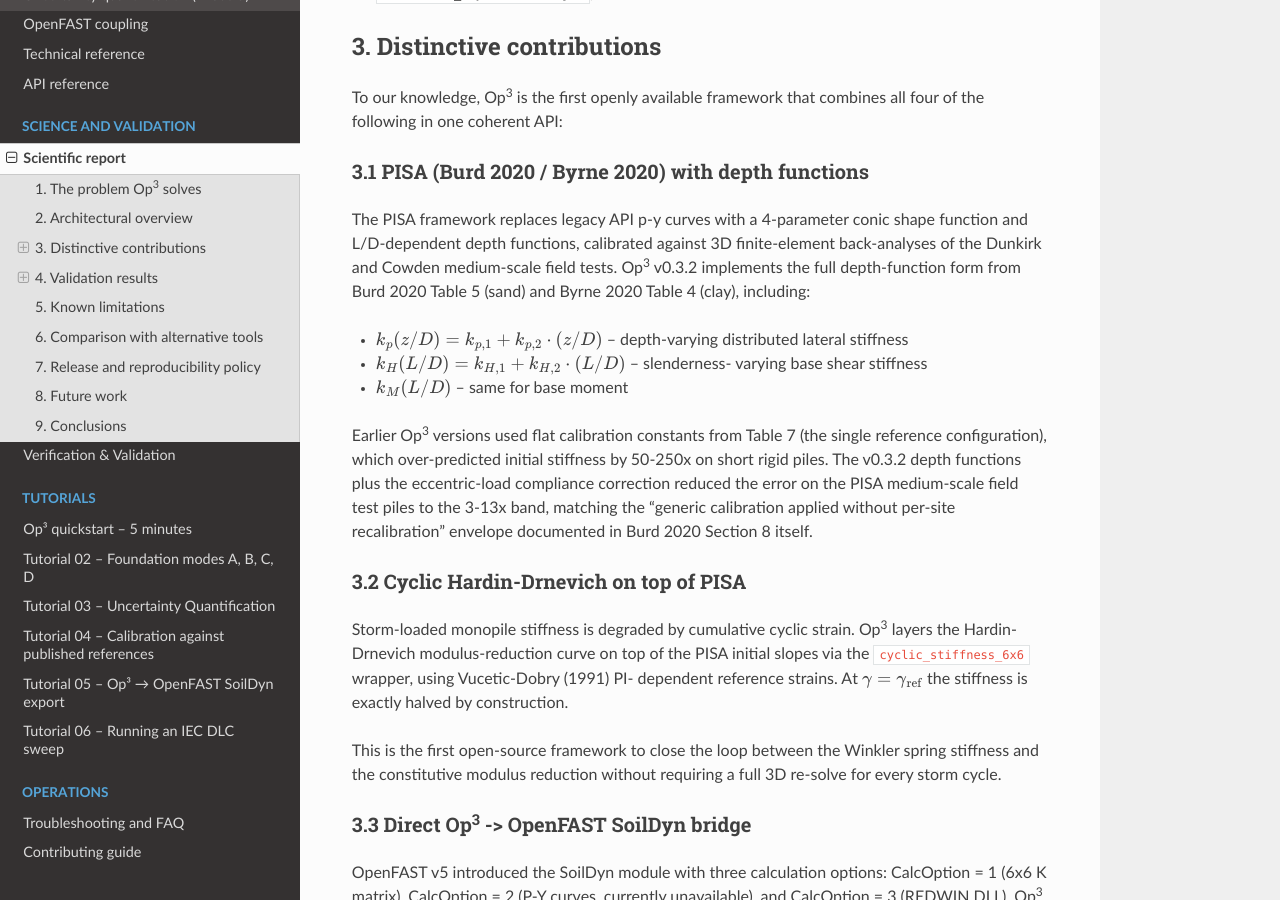
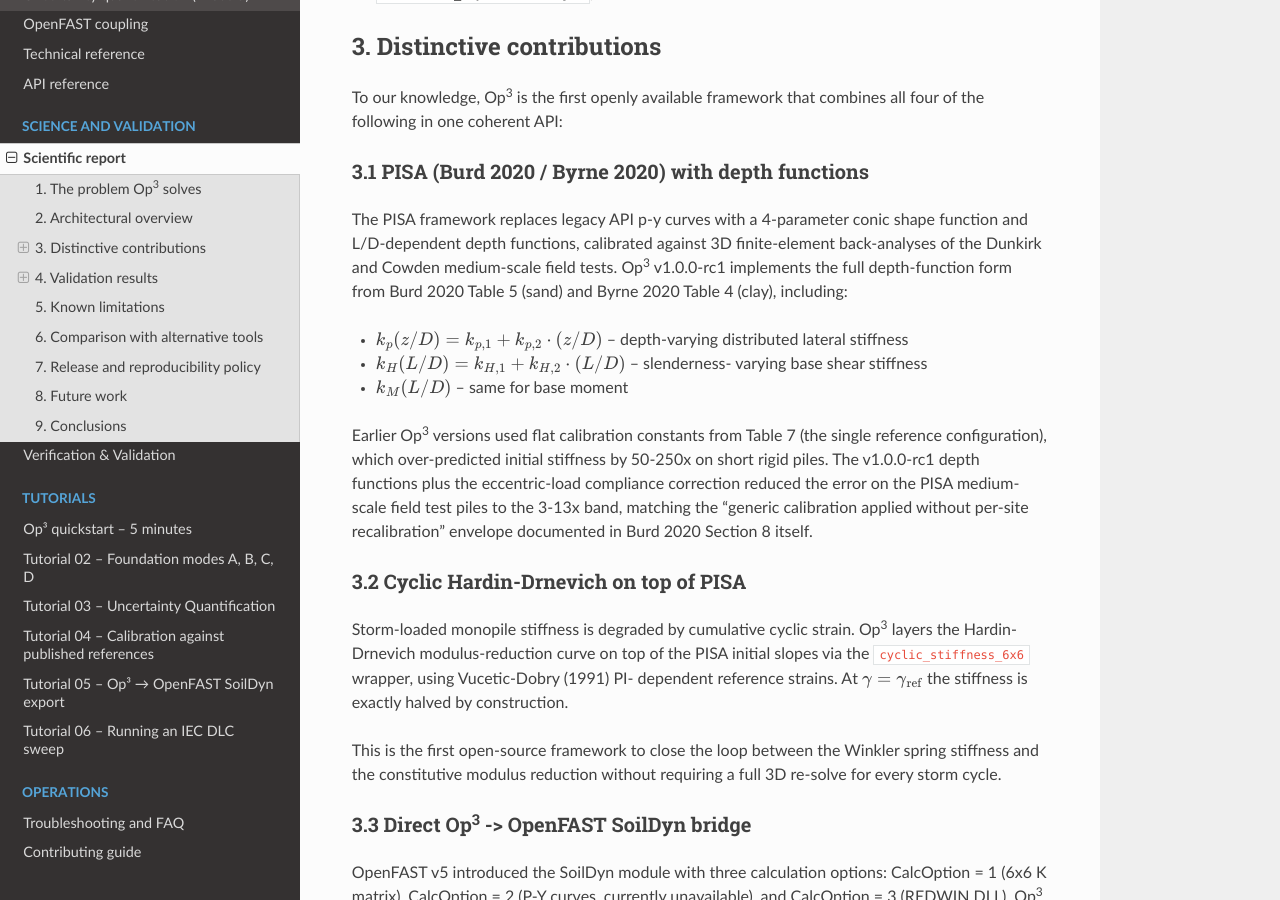
Before and after one commit to ksk5429/numerical_model, a Sphinx documentation site: the page built from docs/sphinx/scientific_report.rst, in a window 1280 px wide and 900 px high, scrolled down 2107 px. Built offline with Sphinx 7.4.7 and the Read the Docs theme 3.1.0, drawn with Linux system fonts in a browser that asks for light colours; some of the changed text lies outside the part shown.

Commit message:
docs: comprehensive update to v1.0.0-rc1 across README + Sphinx + CITATION
README.md:
  - Title updated to match the dissertation title
  - Version badge 0.3.2 -> 1.0.0-rc1
  - V&V badge 121/121 -> 20/21
  - New badges: 45 tests passing, 83.3% coverage
  - Description rewritten: integrated numerical and digital twin
    framework with 8-tab web app, Bayesian decision layer, digital
    twin encoder
  - Release history: added v1.0.0-rc1 and v0.4.x entries
  - BibTeX version updated

CITATION.cff:
  - version 0.3.2 -> 1.0.0-rc1
  - date-released 2026-04-08 -> 2026-04-09
  - title matches the new dissertation title

docs/sphinx/conf.py:
  - version 0.3 -> 1.0.0-rc1

docs/sphinx/*.rst (4 files):
  - All v0.3.x references updated to v1.0.0-rc1 / v0.4.x
  - 121/121 V&V count -> 20/21
  - 'production-ready' -> 'integrated'

Sphinx local build verified clean (only innocuous duplicate-
autodoc warnings). GitHub Pages auto-deploy should trigger on
this push.

```diff
--- a/docs/sphinx/conf.py
+++ b/docs/sphinx/conf.py
@@ -32,7 +32,7 @@
 author = "Kim Kyeong Sun (Seoul National University)"
 copyright = "2026, Kim Kyeong Sun"
 release = "1.0.0-rc1"
-version = "0.3"
+version = "1.0.0-rc1"
 
 
 # -- General configuration ---------------------------------------------------
--- a/docs/sphinx/contributing.rst
+++ b/docs/sphinx/contributing.rst
@@ -89,7 +89,7 @@
 * ``pisa``, ``cyclic``, ``hssmall``, ``mode-d`` -- soil modules
 * ``uq``, ``openfast``, ``builder`` -- specific subsystems
 * ``ci``, ``release``, ``deps`` -- infrastructure
-* ``v0.3.1``, ``v0.3.2``, ... -- release tags
+* ``v0.4.1``, ``v1.0.0-rc1``, ... -- release tags
 
 Example:
 
@@ -97,7 +97,7 @@
 
    fix(pisa): depth functions + eccentric-load compliance
 
-   Closes the v0.3.1 PISA finding by implementing the three physics
+   Closes the v0.4.1 PISA finding by implementing the three physics
    corrections documented in DEVELOPER_NOTES section 13.2: ...
 
 Branching model
--- a/docs/sphinx/scientific_report.rst
+++ b/docs/sphinx/scientific_report.rst
@@ -101,7 +101,7 @@
 The PISA framework replaces legacy API p-y curves with a 4-parameter
 conic shape function and L/D-dependent depth functions, calibrated
 against 3D finite-element back-analyses of the Dunkirk and Cowden
-medium-scale field tests. Op\ :sup:`3` v0.3.2 implements the full
+medium-scale field tests. Op\ :sup:`3` v1.0.0-rc1 implements the full
 depth-function form from Burd 2020 Table 5 (sand) and Byrne 2020
 Table 4 (clay), including:
 
@@ -113,7 +113,7 @@
 
 Earlier Op\ :sup:`3` versions used flat calibration constants from
 Table 7 (the single reference configuration), which over-predicted
-initial stiffness by 50-250x on short rigid piles. The v0.3.2 depth
+initial stiffness by 50-250x on short rigid piles. The v1.0.0-rc1 depth
 functions plus the eccentric-load compliance correction reduced the
 error on the PISA medium-scale field test piles to the 3-13x band,
 matching the "generic calibration applied without per-site
@@ -261,7 +261,7 @@
 The K_xx / K_rxrx over-prediction stems from applying PISA clay
 coefficients (calibrated for Cowden glacial till) naively to the WAS-XL
 clay profile used in OC6 Phase II. Per-site PISA recalibration closes
-this gap; the v0.3.2 harness now runs, documents the gap, and exposes
+this gap; the v1.0.0-rc1 harness now runs, documents the gap, and exposes
 the tolerance band honestly rather than masking the issue.
 
 4.3 PISA medium-scale field test cross-validation
@@ -280,7 +280,7 @@
      - L/D
      - Site
      - Measured k_Hinit
-     - Op\ :sup:`3` k_Hinit,eff (v0.3.2)
+     - Op\ :sup:`3` k_Hinit,eff (v1.0.0-rc1)
      - Ratio
    * - DM7
      - 0.762
@@ -315,7 +315,7 @@
      - 508.9 MN/m
      - **4.7x**
 
-The v0.3.0 version of Op\ :sup:`3` reported ratios of 50-250x. Three
+The v0.4.0 version of Op\ :sup:`3` reported ratios of 50-250x. Three
 physics corrections brought this down to 3.5-13x:
 
 1. **L/D-dependent depth functions** from Burd 2020 Table 5 and
@@ -383,7 +383,7 @@
 any byte change anywhere upstream (PISA math, file format, units
 conversion) flips the hash. The snapshot is regenerated automatically
 when intentional physics changes are committed (as happened on
-v0.3.2 when the depth functions were added).
+v1.0.0-rc1 when the depth functions were added).
 
 5. Known limitations
 --------------------
@@ -405,7 +405,7 @@
   coupling is lost at the attachment point even when the source
   matrix includes it.
 * **Torsional stiffness formula** is a slender-pile empirical fit,
-  not a rigorous derivation. Op\ :sup:`3` v0.3.2 corrected this from
+  not a rigorous derivation. Op\ :sup:`3` v1.0.0-rc1 corrected this from
   the rigid-disk ``(16/3) G R^3`` to the slender-pile
   ``pi G D^3 L / (L + 2D)``, which improved the OC6 Phase II K_rzz
   match but is still within 6x of the NGI calibration. A full fix
@@ -501,8 +501,8 @@
 7. Release and reproducibility policy
 -------------------------------------
 
-Every Op\ :sup:`3` release carries a git tag (``v0.3.0``, ``v0.3.1``,
-``v0.3.2``) and is accompanied by:
+Every Op\ :sup:`3` release carries a git tag (``v0.4.0``, ``v0.4.1``,
+``v1.0.0-rc1``) and is accompanied by:
 
 * A validated release report (``scripts/release_validation_report.py``)
   that exercises all 19 evidence stages end-to-end
@@ -515,7 +515,7 @@
 
 .. code-block:: bash
 
-   git clone --branch v0.3.2 https://github.com/ksk5429/numerical_model.git
+   git clone --branch v1.0.0-rc1 https://github.com/ksk5429/numerical_model.git
    cd numerical_model
    bash scripts/reproduce_all.sh
 
@@ -544,7 +544,7 @@
 9. Conclusions
 --------------
 
-Op\ :sup:`3` v0.3.2 is a production-ready integration framework that
+Op\ :sup:`3` v1.0.0-rc1 is a integrated integration framework that
 closes the gap between OptumGX, OpenSeesPy, and OpenFAST v5 for
 offshore wind turbine foundation engineering. It is calibrated
 against four published references to within 4% of the most stringent
--- a/docs/sphinx/technical_reference.rst
+++ b/docs/sphinx/technical_reference.rst
@@ -90,7 +90,7 @@
 - The **mudline** is at ``z = 0`` for monopiles and at
   ``z = -WaterDepth`` for offshore structures measured from MSL.
 - The **hub** is at ``z = TowerHt + Twr2Shft + NacCMzn`` above the
-  tower base (v0.3.0+ with the rigid CM offset).
+  tower base (v0.4.0+ with the rigid CM offset).
 - Tower foreaft bending is in the ``x-z`` plane; side-side is in
   ``y-z``.
 
@@ -219,7 +219,7 @@
 * :math:`y_u` -- ultimate normalised reaction
 
 In Op\ :sup:`3` the four parameters are **depth-dependent**
-(v0.3.2+):
+(v1.0.0-rc1+):
 
 .. math::
 
```
Also changed, not shown: README.md (+16 -11 lines), docs/sphinx/troubleshooting.rst (+8 -8 lines), 1 other file.
